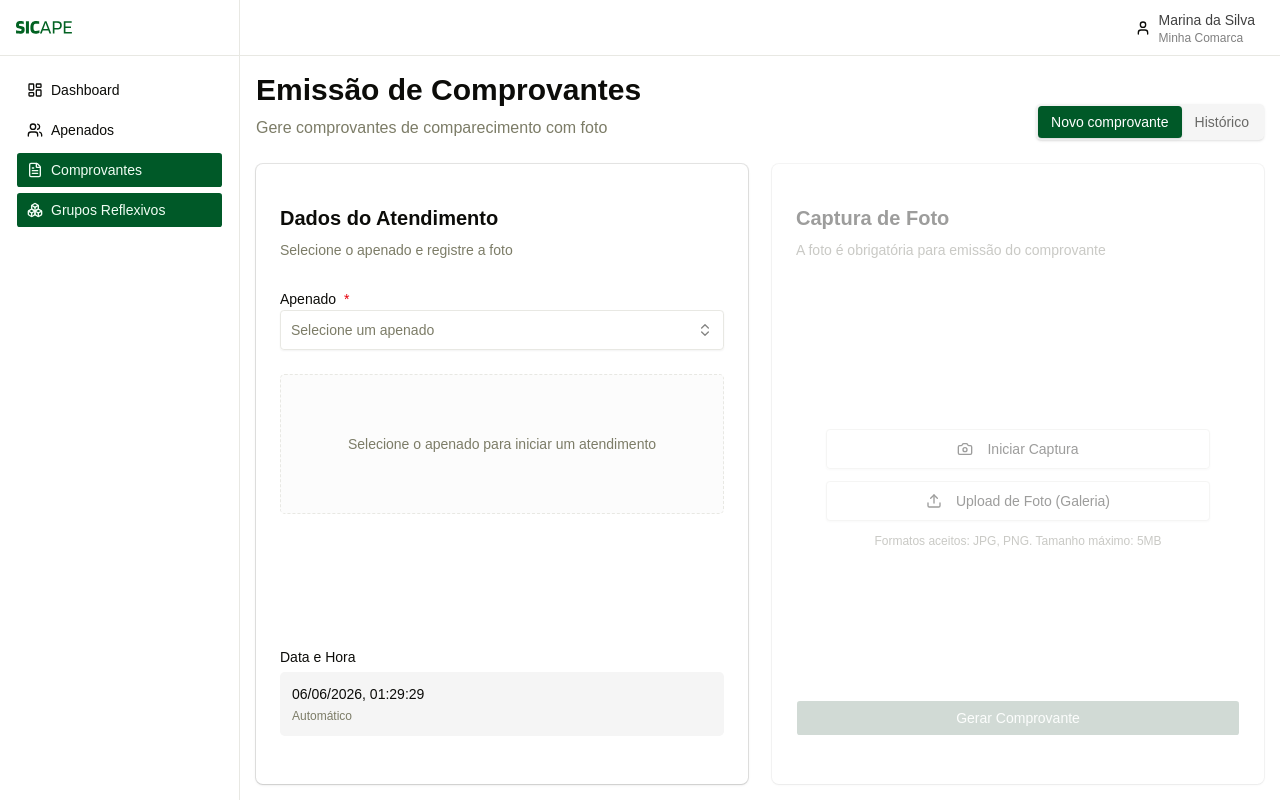
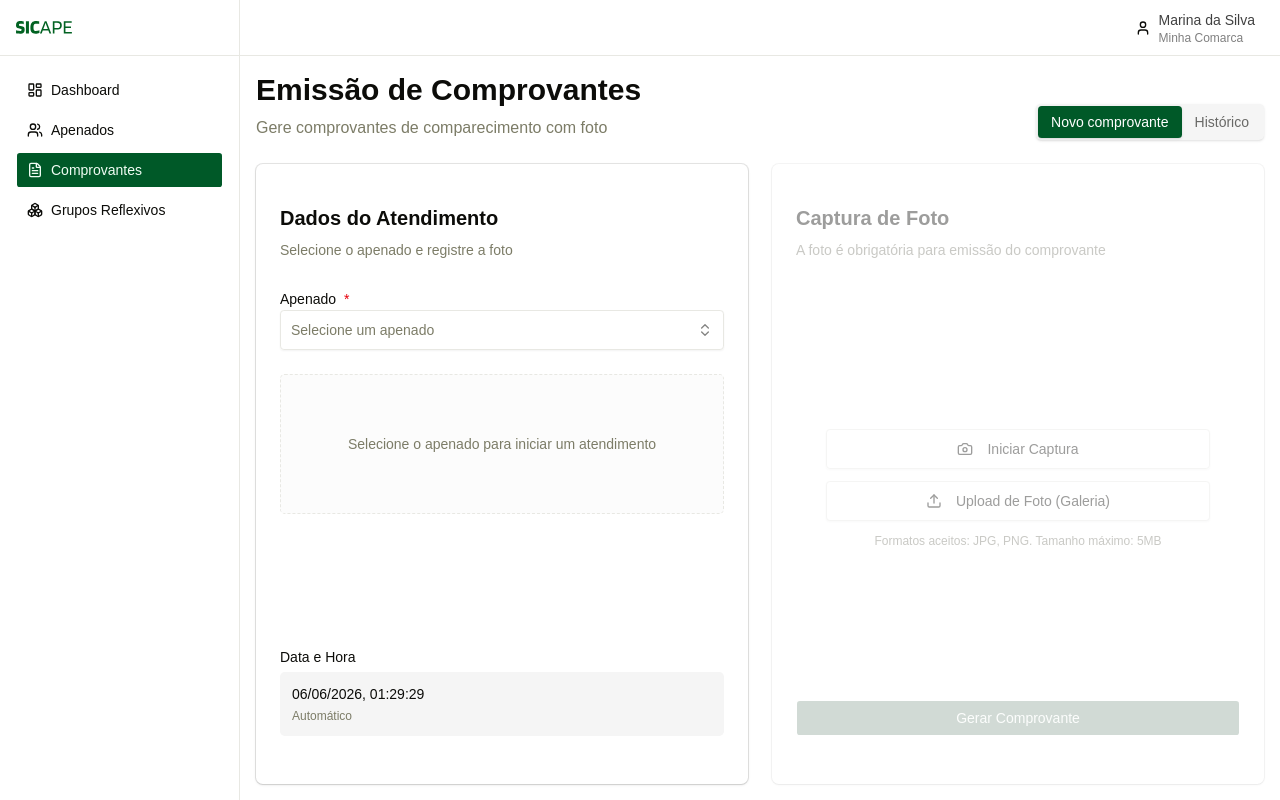
Before and after one commit to CS-PI-2026-Integrados/front-end, a React (Vite) app: page /atendimento in a window 1280 px wide. Built offline with nearby package versions, Linux system fonts and the light colour scheme.

Commit message:
fix: corrige bug no botão de grupos reflexivos no menu lateral

```diff
--- a/src/layout/DashboardLayout.jsx
+++ b/src/layout/DashboardLayout.jsx
@@ -74,7 +74,7 @@ export default function DashboardLayout() {
               </Button>
               <Button
                 asChild
-                variant={isActive('/atendimento') ? 'default' : 'ghost'}
+                variant={isActive('/grupos') ? 'default' : 'ghost'}
                 className="justify-start"
               >
                 <Link to="/grupos" className="flex w-full items-center gap-2">
```
